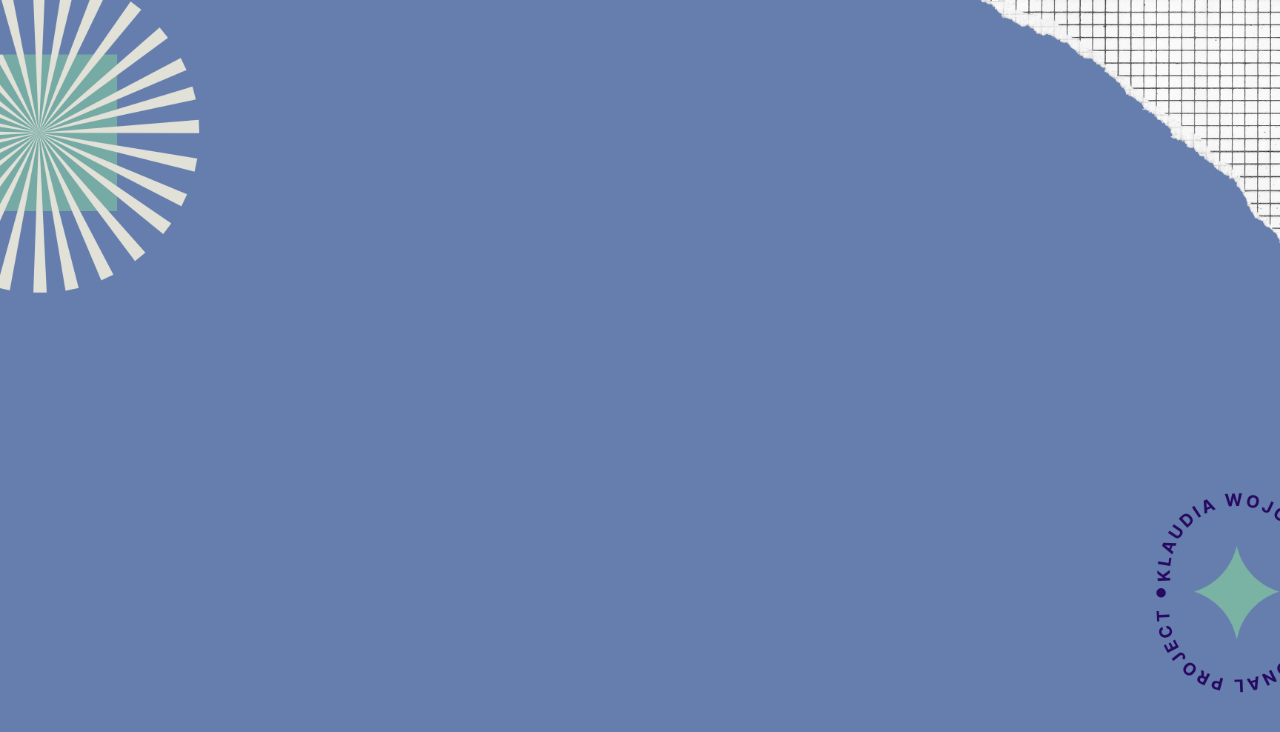
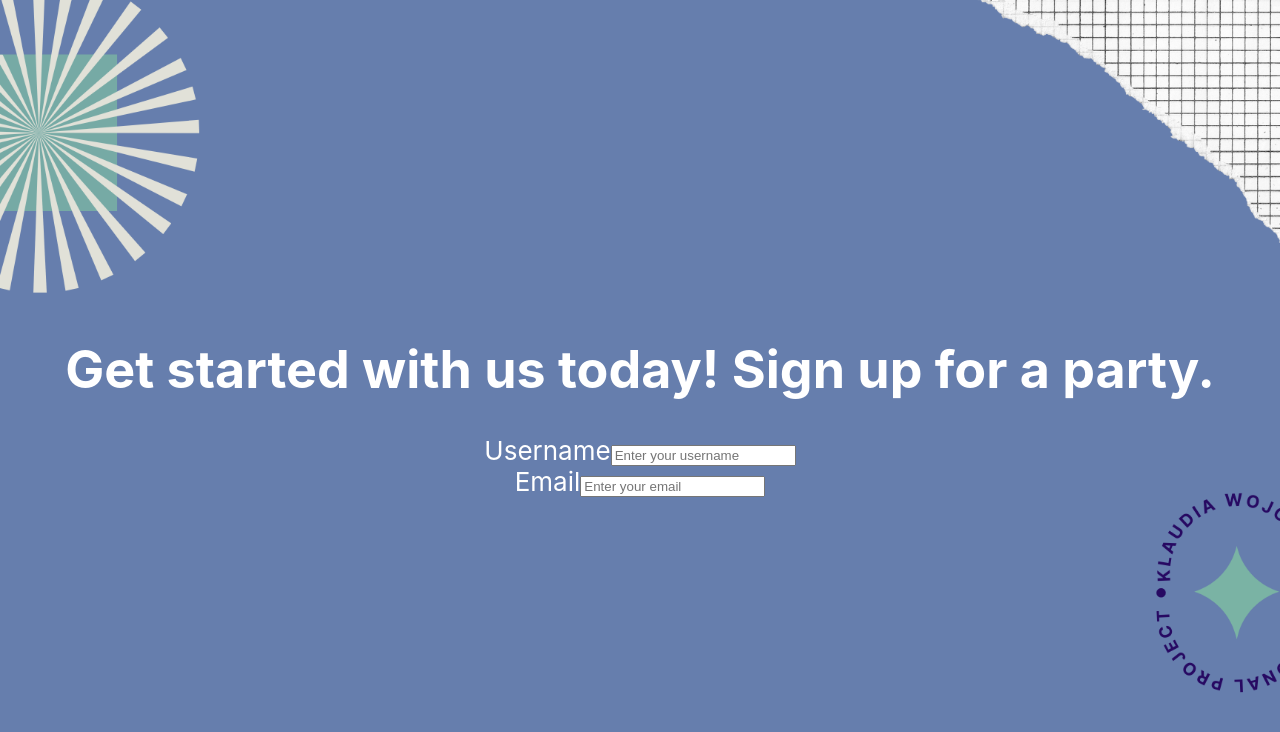
Before and after one commit to claudmiine/SignUpParty, a React (Create React App) app: page / in a window 1280 px wide. Shown: the top 732 px of the page. Built offline with nearby package versions, Linux system fonts and the light colour scheme.

Commit message:
forms first attempt

```diff
--- a/src/App.js
+++ b/src/App.js
@@ -1,9 +1,12 @@
 import './App.css';
+import React from 'react';
+import { Form } from './Form'
 
 function App() {
   return (
     <div className="App background">
       <header className="App-header">
+        <Form />
       </header>
     </div>
   );
--- /dev/null
+++ b/src/Form.js
@@ -0,0 +1,10 @@
+import React from 'react'
+import { FormSignup } from './FormSignup'
+
+export const Form = () => {
+    return (
+        <div>
+            <FormSignup />
+        </div>
+    )
+}
--- /dev/null
+++ b/src/FormSignup.js
@@ -0,0 +1,31 @@
+import React from 'react'
+
+export const FormSignup = () => {
+    return (
+        <div className="form-content-right">
+            <form className="form">
+                <h1> Get started with us today! Sign up for a party.</h1>
+                <div className="form-inputs">
+                    <label htmlFor="username" className="form-label">
+                        Username
+                    </label>
+                    <input
+                        type="text"
+                        name="username"
+                        className="form-input"
+                        placeholder="Enter your username" />
+                </div>
+                <div className="form-inputs">
+                    <label htmlFor="email" className="form-label">
+                        Email
+                    </label>
+                    <input
+                        type="email"
+                        name="email"
+                        className="form-input"
+                        placeholder="Enter your email" />
+                </div>
+            </form>
+        </div>
+    )
+}
--- a/src/index.js
+++ b/src/index.js
@@ -2,7 +2,7 @@ import React from 'react';
 import ReactDOM from 'react-dom';
 import './index.css';
 import App from './App';
-import reportWebVitals from './reportWebVitals';
+
 
 ReactDOM.render(
   <React.StrictMode>
@@ -10,8 +10,3 @@ ReactDOM.render(
   </React.StrictMode>,
   document.getElementById('root')
 );
-
-// If you want to start measuring performance in your app, pass a function
-// to log results (for example: reportWebVitals(console.log))
-// or send to an analytics endpoint. Learn more: https://bit.ly/CRA-vitals
-reportWebVitals();
```
Also changed, not shown: src/setupTests.js (deleted, +0 -5 lines), src/Form.css (added), src/FormSuccess.js (added), src/logo.svg (deleted), 1 other file (tests, documents, lock files or other folders).
